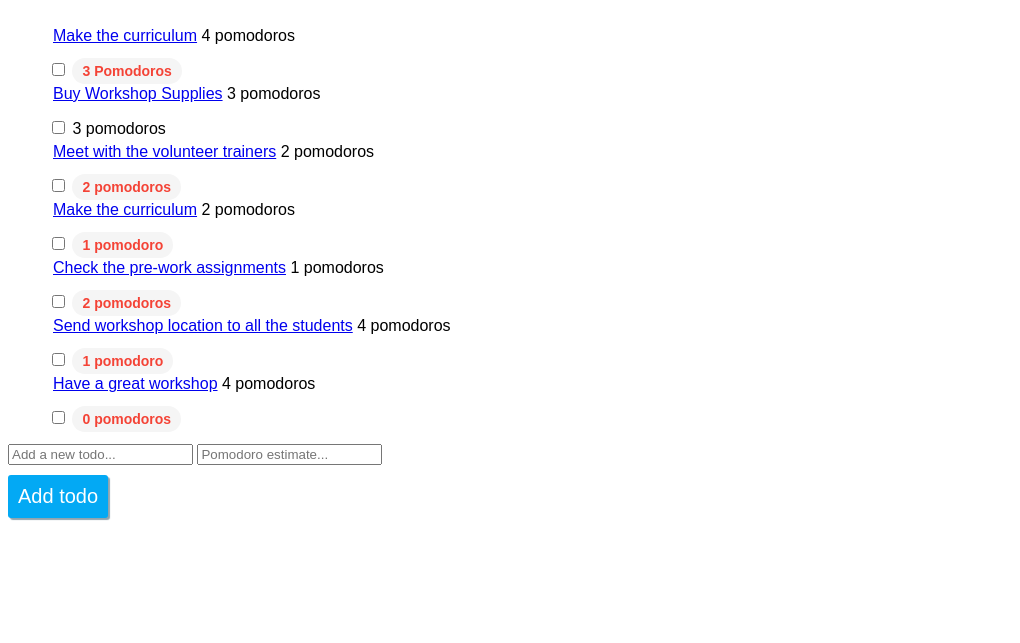
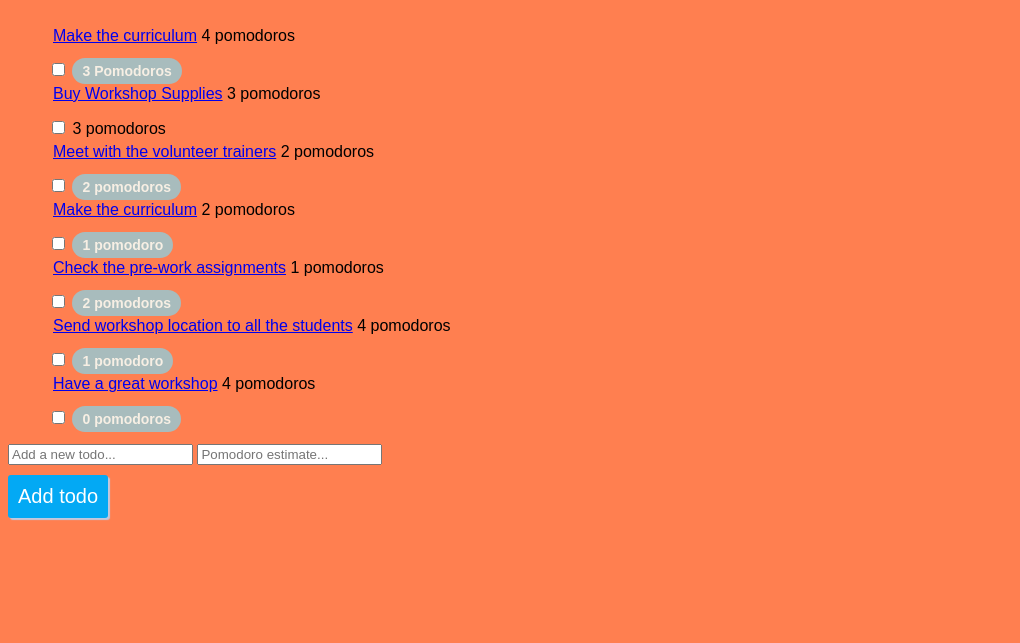
Before and after one commit to AyeshaBaweja/todo_app_front_end, a plain HTML site: page index.html in a window 1280 px wide. Shown: the part 157-800 px from the top of the page, without its empty margins (0-1020 px from the left). Drawn offline with Linux system fonts and the light colour scheme.

Commit message:
pretty formatting

```diff
--- a/index.css
+++ b/index.css
@@ -4,8 +4,8 @@ html {
 
 .pomodoro-estimate{
   font-weight: bold;
-  color: #F44336;
-  background-color: #F5F5F5;
+  color: #F7EFE4;
+  background-color: #A8BCBD;
   border-radius: 50px;
   font-size: 14px;
   padding: 5px 10px 5px 10px;
@@ -18,7 +18,7 @@ html {
   border-style: none;
   padding: 10px;
   border-radius: 3px;
-  box-shadow: 2px 2px 1px #90A4AE;
+  box-shadow: 2px 2px 1px #C0C9DF;
   display: block;
   background-color: #03A9F4;
   margin-top: 10px;
@@ -36,3 +36,4 @@ h2{
   font-size: 100px;
   margin: 20px 0px;
 }
+  body {background-color: coral;}
```
Also changed, not shown: index.html (+1 -0 lines).
